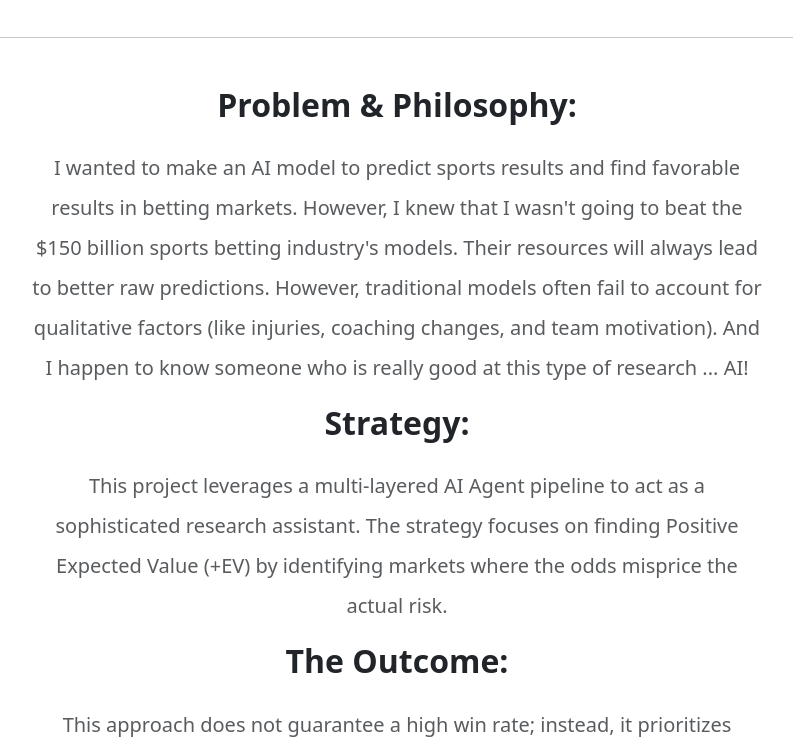
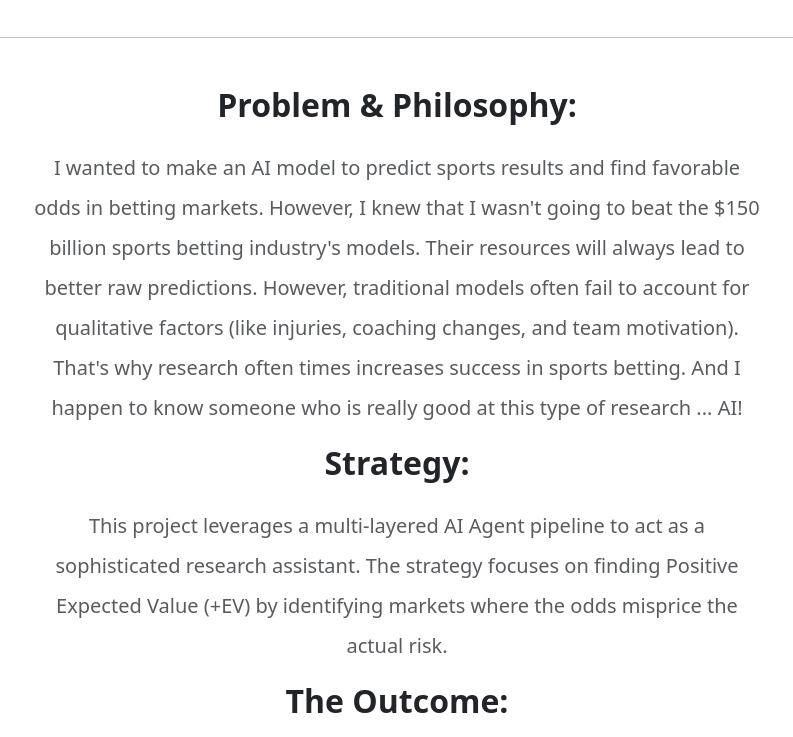
Before and after one commit to ryanwmerrick/rmbets, a Flask app: page /about in a window 1280 px wide. Shown: the part 235-972 px from the top of the page, without its empty margins (243-1036 px from the left). Run offline with Flask 3, Linux system fonts and the light colour scheme.

Commit message:
added explanation to about page

```diff
--- a/templates/about.html
+++ b/templates/about.html
@@ -66,10 +66,11 @@
             <div class="col-lg-8 text-center">
                 <h2 class="fw-bold mb-4">Problem & Philosophy:</h2>
                 <p class="text-muted lead lh-lg">
-                    I wanted to make an AI model to predict sports results and find favorable results in betting markets.
+                    I wanted to make an AI model to predict sports results and find favorable odds in betting markets.
                     However, I knew that I wasn't going to beat the $150 billion sports betting industry's models.
                     Their resources will always lead to better raw predictions.
                     However, traditional models often fail to account for qualitative factors (like injuries, coaching changes, and team motivation).
+                    That's why research often times increases success in sports betting.
                     And I happen to know someone who is really good at this type of research ... AI!
                 </p>
             </div>
```
